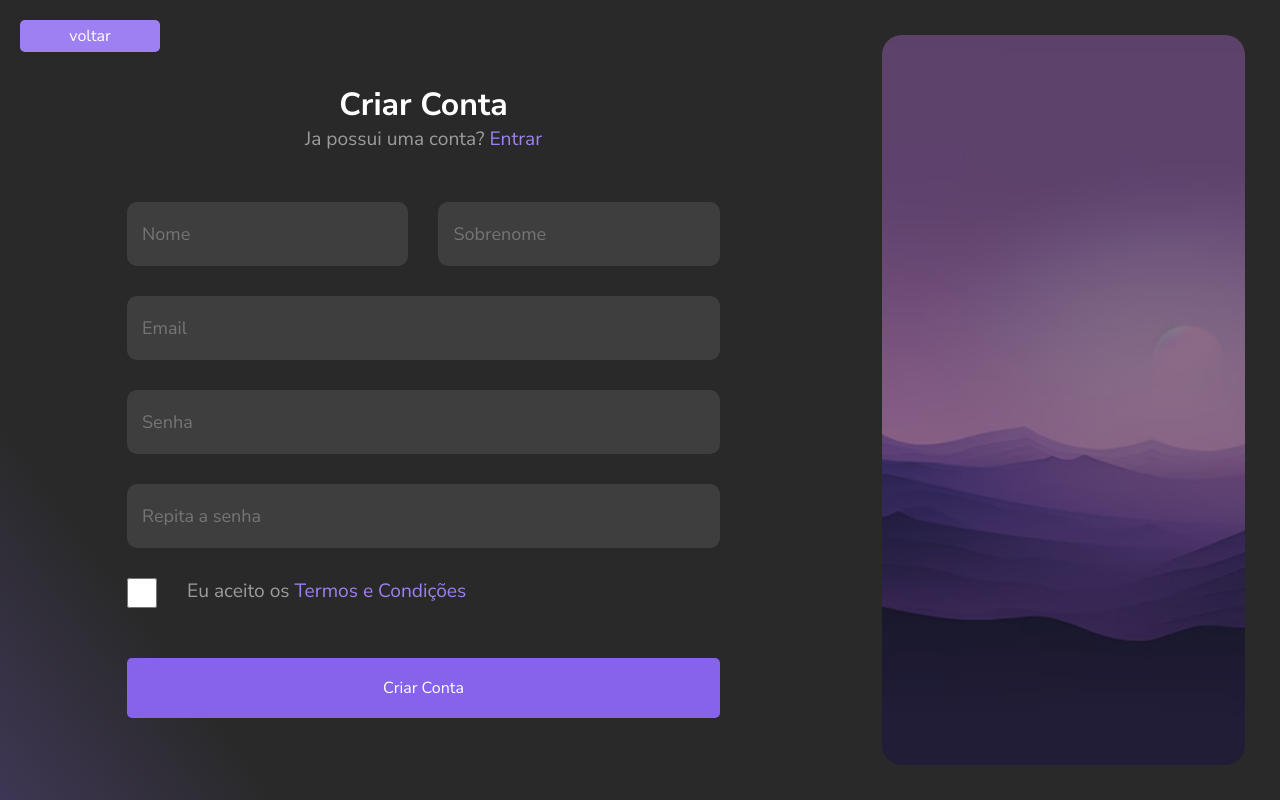
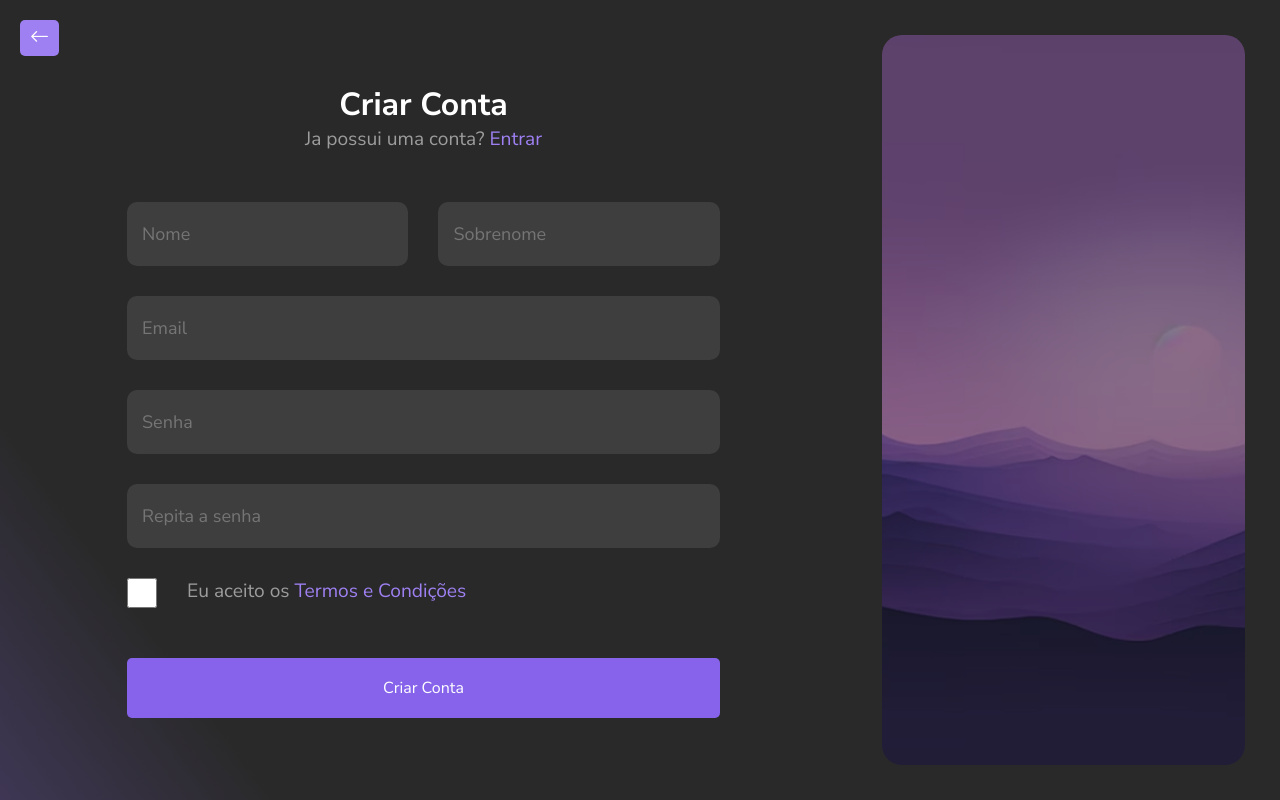
Before and after one commit to endrick-brito/mentorize-frontend, a React (Vite) app: page /registro in a window 1280 px wide. Built offline with nearby package versions, Linux system fonts and the light colour scheme.

Commit message:
Adicionado o botao de voltar para a pagina principal

```diff
--- a/src/assets/pages/Registro/Registro.module.css
+++ b/src/assets/pages/Registro/Registro.module.css
@@ -23,6 +23,11 @@
             position: fixed;
             top: 20px;
             left: 20px;
+
+            & button{
+                min-width: 0;
+                font-size: 1.2rem;
+            }
         }
 
 
--- a/src/assets/pages/Registro/index.jsx
+++ b/src/assets/pages/Registro/index.jsx
@@ -6,7 +6,7 @@ function Registro() {
     return (
         <section className={styles.registro}>
             <div className={styles.esquerda}>
-                <Botao text="voltar" url="/"/>
+                <Botao text={<i className="bi bi-arrow-left"></i>} url="/"/>
             </div>
             <div className={styles.direita}>
                 <form>
```
